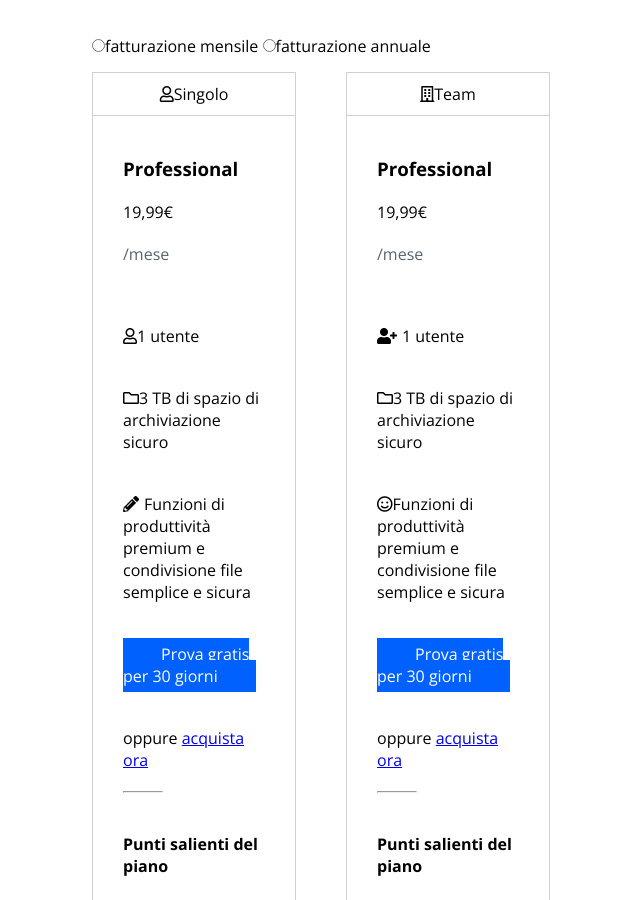
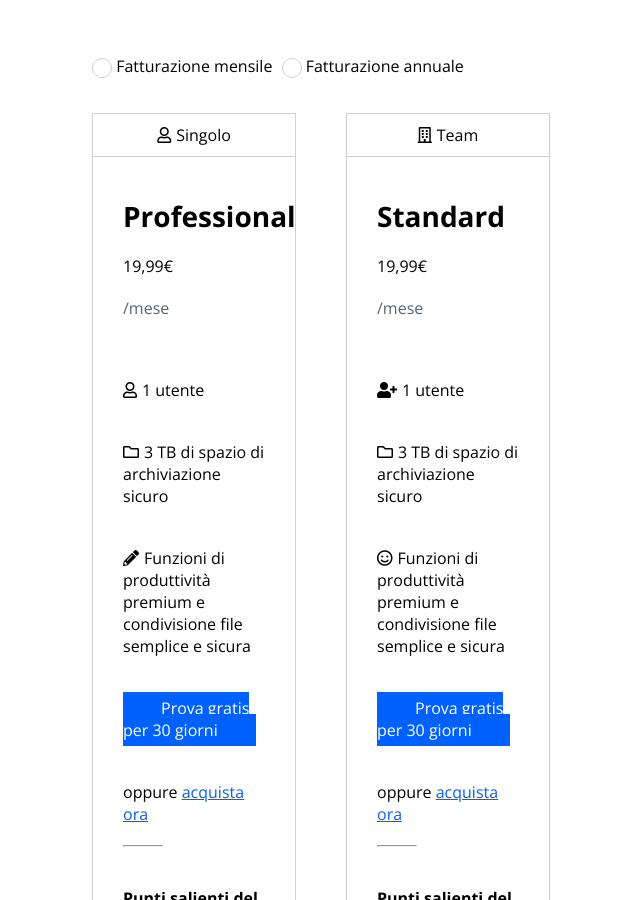
Before and after one commit to Giorgio-24/htmlcss-dropbox, a plain HTML site: page index.html in a window 1280 px wide. Shown: the part 1320-2220 px from the top of the page, without its empty margins (208-848 px from the left). Drawn offline with nearby package versions, Linux system fonts and the light colour scheme.

Commit message:
extra-features-added

```diff
--- a/index.html
+++ b/index.html
@@ -46,23 +46,23 @@
 <main>
     <section class="main-first-section smaller-container">
       <h2>Trova il piano Dropbox Business che fa per te</h2>
-      <div>
-          <input type="radio" name="prova" value="fatturazione mensile">fatturazione mensile
-          <input type="radio" name="prova" value="fatturazione annuale">fatturazione annuale
+      <div class="buttons">
+            <div class="padding-right-5px"><span class="fake-radio"><div class="fake-small-radio"></div></span> Fatturazione mensile</div>
+            <div><span class="fake-radio"><div class="fake-small-radio"></div></span> Fatturazione annuale</div>
       </div>
       <div class="main-first-section-container clearfix">
           <div class="col float-left">
               <div class="plan"><i class="far fa-user"></i>Singolo</div>
               <div class="column-container">
                   <div class="col-superior-section">
-                      <h3>Professional</h3>
+                      <h3 class="font-size-28px">Professional</h3>
                       <div>19,99&euro;</div>
                       <div class="color-grey">/mese</div>
                       <div><i class="far fa-user"></i>1 utente</div>
                       <div><i class="far fa-folder"></i>3 TB di spazio di archiviazione sicuro</div>
                       <div><i class="fas fa-pencil-alt"></i>Funzioni di produttività premium e condivisione file semplice e sicura</div>
                       <div> <a href="#" class=" larger-button special-blue-button">Prova gratis per 30 giorni</a></div>
-                      <div>oppure <a href="#">acquista ora</a></div>
+                      <div>oppure <a href="#" class="color-blue" >acquista ora</a></div>
                   </div>
                   <hr class="small-hr">
                   <div class="col-inferior-section">
@@ -81,14 +81,14 @@
             <div class="plan"><i class="far fa-building"></i>Team</div>
             <div class="column-container">
                 <div class="col-superior-section">
-                    <h3>Professional</h3>
+                    <h3 class="font-size-28px">Standard</h3>
                     <div>19,99&euro;</div>
                     <div class="color-grey">/mese</div>
                     <div><i class="fas fa-user-plus"></i>1 utente</div>
                     <div><i class="far fa-folder"></i>3 TB di spazio di archiviazione sicuro</div>
                     <div><i class="far fa-smile"></i>Funzioni di produttività premium e condivisione file semplice e sicura</div>
                     <div> <a href="#" class=" larger-button special-blue-button">Prova gratis per 30 giorni</a></div>
-                    <div>oppure <a href="#">acquista ora</a></div>
+                    <div>oppure <a href="#" class="color-blue" >acquista ora</a></div>
                 </div>
                 <hr class="small-hr">
                 <div class="col-inferior-section">
@@ -108,14 +108,14 @@
             <div class="plan"><i class="far fa-building"></i>Team</div>
             <div class="column-container">
                 <div class="col-superior-section">
-                    <h3>Professional</h3>
+                    <h3 class="font-size-28px">Advanced</h3>
                     <div>19,99&euro;</div>
                     <div class="color-grey">/mese</div>
                     <div><i class="fas fa-user-plus"></i>1 utente</div>
                     <div><i class="far fa-smile"></i>3 TB di spazio di archiviazione sicuro</div>
                     <div><i class="fas fa-pencil-alt"></i>Funzioni di produttività premium e condivisione file semplice e sicura</div>
                     <div> <a href="#" class=" larger-button special-blue-button">Prova gratis per 30 giorni</a></div>
-                    <div>oppure <a href="#">acquista ora</a></div>
+                    <div>oppure <a href="#" class="color-blue" >acquista ora</a></div>
                 </div>
                 <hr class="small-hr">
                <div class="col-inferior-section">
@@ -146,14 +146,14 @@
         <div class="main-second-section-container clearfix">
             <div class="float-left"><img src="./img/partner.png" alt="image-representing-two-dropbox-partners-talking-to-each-other"></div>
             <div class="float-right text-box">
-                <h3>Entra in contatto con un partner Dropbox</h3>
+                <h3 class="font-size-28px">Entra in contatto con un partner Dropbox</h3>
                 <p>Trova un partner Dropbox e HelloSign di fiducia. Ottieni le soluzioni e i servizi necessari per raggiungere i tuoi obbiettivi aziendali, tra cui implementazione,integrazione, gestione e supporto continui.</p>
                 <a href="#">Trova un partner</a>
             </div>
         </div>
     </section>
     <section class="main-third-section smaller-container">
-        <h2>Esegui più operazioni con Dropbox Business</h2>
+        <h2 class="font-size-35px">Esegui più operazioni con Dropbox Business</h2>
         <div class="main-third-section-container clearfix">
             <div class="third-section-col float-left">
                 <div class="third-section-jumbotron">
@@ -199,7 +199,7 @@
             </div>
         </div>
         <div class="third-section-end">
-            <h3>Più di 500.000 team utilizzano Dropbox Business</h3>
+            <h3 class="font-size-35px">Più di 500.000 team utilizzano Dropbox Business</h3>
             <a href="#">Scopri di più sui nostri clienti</a>
         </div>
     </section>
@@ -225,13 +225,13 @@
             </div>
         </div>
         <div class="fourth-section-second-container bg-color-lightblue clearfix">
-            <div class="float-left"><h3 class="color-amaranth">Porta Dropbox Business nella tua azienda.</h3></div>
+            <div class="float-left"><h3 class="color-amaranth font-size-35px">Porta Dropbox Business nella tua azienda.</h3></div>
             <div class="float-right"><a href="#" id="free-trial-button">Inizia la tua prova gratuita</a></div>
         </div>
     </section>
     <section class="main-fifth-section">
         <div class="fifth-section-container smaller-container">
-            <h3>Domande frequenti</h3>
+            <h3 class="font-size-35px">Domande frequenti</h3>
             <div class="clearfix">
                 <p class="float-left">Qual'è la differenza tra Dropbox Business Standard e Dropbox Business Advanced?</p>
                 <i class="fas fa-chevron-down float-right"></i>
--- a/style.css
+++ b/style.css
@@ -20,7 +20,15 @@
     float: right;
 }
 
-i.fas{
+.font-size-28px{
+    font-size: 28px;
+}
+
+.font-size-35px{
+    font-size: 35px;
+}
+
+i, .padding-right-5px{
     padding-right: 5px;
 }
 
@@ -33,6 +41,10 @@ i.fas{
 }
  .color-grey{
      color: #586570;
+ }
+
+ .color-blue{
+     color: #0061ff;
  }
 
  .color-amaranth{
@@ -192,6 +204,39 @@ main section.main-first-section > h2{
 main section.main-first-section h2 + div{
     margin-bottom: 15px;
 }
+
+.buttons{
+    padding: 20px 0;
+}
+
+.buttons *{
+    display: inline-block;
+}
+
+.fake-radio{
+    width: 20px;
+    height: 20px;
+    border: 1px solid #d0d0d3;
+    border-radius: 50%;
+    vertical-align: middle;
+    position: relative;
+}
+
+.fake-small-radio{
+    width: 8px;
+    height: 8px;
+    border-radius: 50%;
+    background-color: #fff;
+    position: absolute;
+    top: 50%;
+    left: 50%;
+    transform: translate(-50%, -50%);
+}
+
+.fake-radio:hover{
+    background-color: #0061ff;
+}
+
  .col{
      border: 1px solid #d0d0d3;
      width: 30%;
@@ -313,7 +358,6 @@ div.main-third-section-container{
 }
 
 section.main-third-section h2{
-    font-size: 35px;
     margin-bottom: 75px;
 }
 
@@ -351,7 +395,7 @@ div.third-section-jumbotron img{
     }
 
     .third-section-end h3{
-        font-size: 35px;
+
         margin-bottom: 50px;
     }
 
@@ -415,10 +459,6 @@ div.fourth-section-second-container div.float-right{
     margin: 140px 260px 0 0;
 }
 
-div.fourth-section-second-container h3{
-     font-size: 35px;
-}
-
 #free-trial-button{
     padding: 8px 50px;
     color: #000;
@@ -433,7 +473,6 @@ div.fifth-section-container{
 }
 
 div.fifth-section-container h3{
-    font-size: 35px;
     margin-bottom: 60px;
 }
 
```
